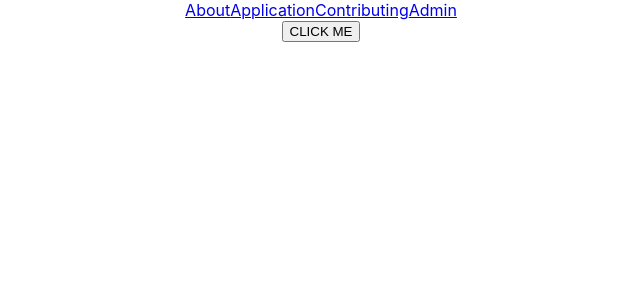
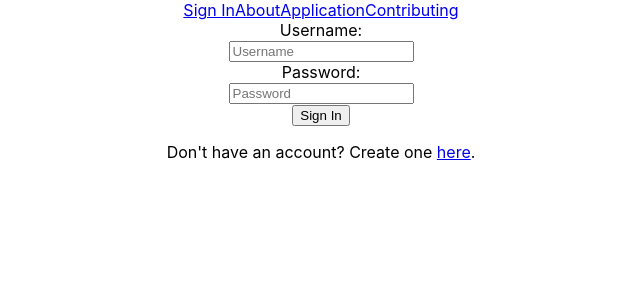
Before and after one commit to QED0711/score-study-react, a React (Create React App) app: page /sign-in in a window 1280 px wide. Shown: the top 300 px of the page, without its empty margins (319-959 px from the left). Built offline with nearby package versions, Linux system fonts and the light colour scheme.

Commit message:
added sign in page and connected to backend

```diff
--- a/src/App.js
+++ b/src/App.js
@@ -11,6 +11,7 @@ import PeriodContainer from "./components/periods/PeriodContainer";
 import { getAllWorks, getComposerWorks } from "./js/apiRequests";
 import randomScore from "./js/randomScore";
 import ScoreDisplay from "./components/ScoreDisplay";
+import UserSignIn from "./components/users/UserSignIn";
 
 const testUser = { usename: "qdizon", authorization: "admin" };
 
@@ -19,13 +20,21 @@ function App() {
   const [scores, setScores] = useState([]);
   const [selectedScore, setSelectedScore] = useState(null);
 
-  const [user, setUser] = useState(testUser);
+  const [user, setUser] = useState(null);
+  console.log(user)
   return (
     <BrowserRouter>
       <div className="App">
-        <UserContext.Provider value={user}>
+        <UserContext.Provider value={{user, setUser}}>
           <ComposerContext.Provider
-            value={{ selectedComposers, setSelectedComposers, scores, setScores, selectedScore, setSelectedScore }}
+            value={{
+              selectedComposers,
+              setSelectedComposers,
+              scores,
+              setScores,
+              selectedScore,
+              setSelectedScore
+            }}
           >
             <NavDesktop />
             <Switch>
@@ -34,18 +43,12 @@ function App() {
               </Route>
               <Route exact path="/app">
                 <PeriodContainer />
-                {
-                  selectedScore
-                  &&
-                  <ScoreDisplay />
-                }
+                {selectedScore && <ScoreDisplay />}
+              </Route>
+              <Route exact path="/sign-in">
+                <UserSignIn />
               </Route>
             </Switch>
-            <button onClick={e => {
-              randomScore(scores, setSelectedScore)
-            }}>
-              CLICK ME
-            </button>
           </ComposerContext.Provider>
         </UserContext.Provider>
       </div>
--- a/src/components/navigation/NavDesktop.js
+++ b/src/components/navigation/NavDesktop.js
@@ -8,6 +8,7 @@ const NavDesktop = () => {
 
   return (
     <nav className="navbar navbar-desktop">
+      <Link to="/sign-in">Sign In</Link>
       <Link to="/">About</Link>
       <Link to="/app">Application</Link>
       <Link to="/contributing">Contributing</Link>
--- /dev/null
+++ b/src/components/users/UserSignIn.js
@@ -0,0 +1,47 @@
+import React, { useContext } from "react";
+import { Link, Redirect } from "react-router-dom";
+
+import UserContext from "../../contexts/UserContext";
+
+import { signInUser } from "../../js/apiRequests";
+
+const UserSignIn = () => {
+  const { user, setUser } = useContext(UserContext);
+
+    if(user){
+        return <Redirect to="/app"/>
+    }
+
+  const handleSubmit = e => {
+    e.preventDefault();
+    const username = document.getElementById("username").value;
+    const password = document.getElementById("password").value;
+
+    signInUser({ username, password }, setUser);
+  };
+
+  return (
+    <section className="content-container">
+      <form id="user-sign-in" onSubmit={handleSubmit}>
+        <label htmlFor="username">Username:</label>
+        <br />
+        <input id="username" type="text" required placeholder="Username" />
+
+        <br />
+
+        <label htmlFor="password">Password:</label>
+        <br />
+        <input id="password" type="password" required placeholder="Password" />
+
+        <br />
+
+        <input type="submit" value="Sign In" />
+      </form>
+      <p>
+        Don't have an account? Create one <Link to="/sign-up">here</Link>.
+      </p>
+    </section>
+  );
+};
+
+export default UserSignIn;
--- a/src/js/apiRequests.js
+++ b/src/js/apiRequests.js
@@ -36,4 +36,28 @@ const getComposerWorks = (composersArr, setScores) => {
   });
 };
 
-export { getComposerWorks, getAllWorks };
+const signInUser = (userData, setUser) => {
+  const settings = {
+    async: true,
+    crossDomain: true,
+    url: "http://localhost:5000/users/sign-in",
+    method: "POST",
+    headers: {
+
+      "cache-control": "no-cache",
+      "Access-Control-Allow-Origin": true,
+    },
+    processData: true,
+    data: userData
+  };
+
+  $.ajax(settings).done(function(response) {
+    setUser(response);
+  });
+}
+
+export {
+  getComposerWorks,
+  getAllWorks,
+  signInUser
+};
```
